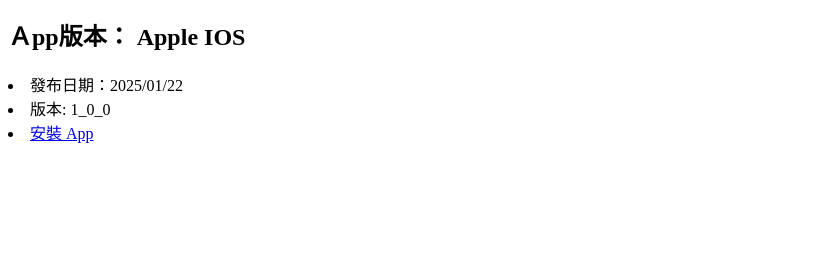
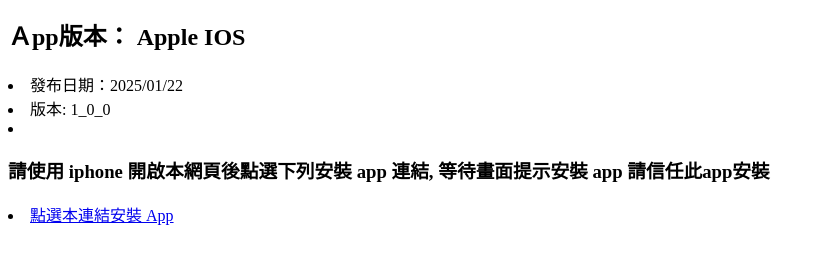
Before and after one commit to miscoder001/miscoder001.github.io, a plain HTML site: page ios/index.html in a window 1280 px wide. Shown: the part 119-382 px from the top of the page, without its empty margins (0-825 px from the left). Drawn offline with Linux system fonts and the light colour scheme.

Commit message:
index update

```diff
--- a/ios/index.html
+++ b/ios/index.html
@@ -15,7 +15,10 @@
 版本: 1_0_0
 </li>
 <li>
-<a href="itms-services://?action=download-manifest&url=https://miscoder001.github.io/ios/manifest.plist">安裝 App</a>
+    <h3>請使用 iphone 開啟本網頁後點選下列安裝 app 連結, 等待畫面提示安裝 app 請信任此app安裝</h3>
+</li>
+<li>
+<a href="itms-services://?action=download-manifest&url=https://miscoder001.github.io/ios/manifest.plist">點選本連結安裝 App</a>
 </li>
 </body>
 </html>
```
